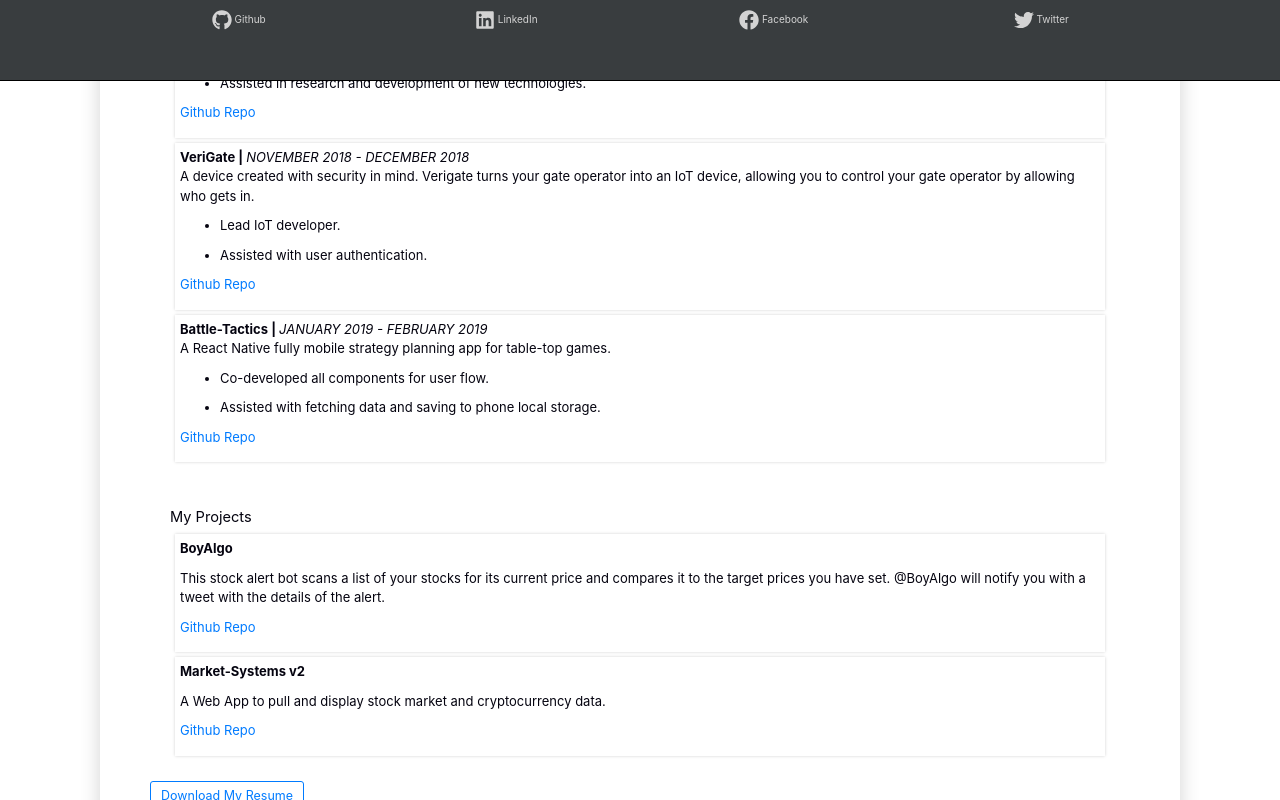
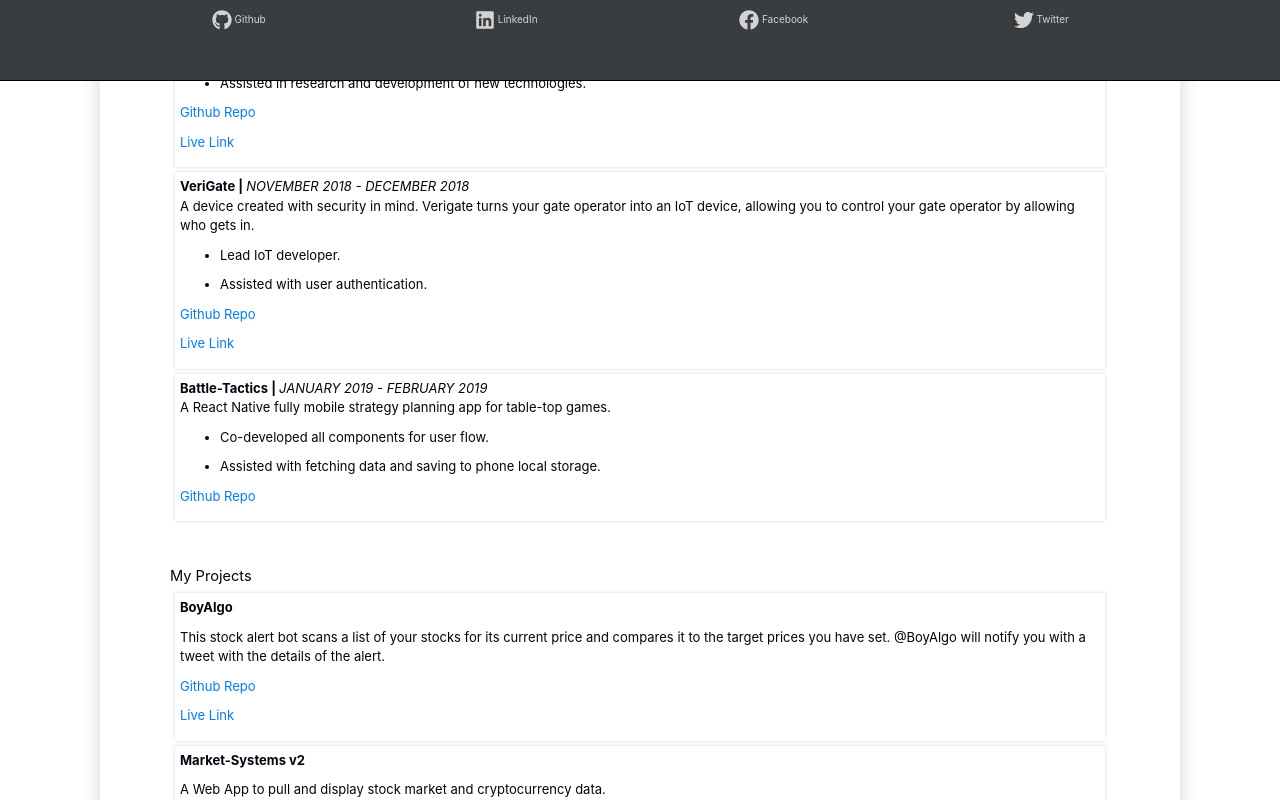
Before and after one commit to trizmo/profile-react, a React (Create React App) app: page / in a window 1280 px wide. Shown: the part 720-1520 px from the top of the page. Built offline with nearby package versions, Linux system fonts and the light colour scheme.

Commit message:
added live links to resume

```diff
--- a/src/components/Resume.js
+++ b/src/components/Resume.js
@@ -44,6 +44,8 @@ export default class Resume extends Component {
                     </ul>
                   ))}
                   <a href={exp.repoLink}><p>Github Repo</p></a>
+                  {exp.liveLink ? (<a href={exp.liveLink} target="_blank"><p>Live Link</p></a>) : (console.log("")) }
+
                 </div>
               ) : (console.log(""))
           ))}
@@ -65,6 +67,7 @@ export default class Resume extends Component {
                   </ul>
                 ))}
                 <a href={exp.repoLink}><p>Github Repo</p></a>
+                {exp.liveLink ? (<a href={exp.liveLink} target="_blank"><p>Live Link</p></a>) : (console.log("")) }
 
               </div>) : (console.log(""))
 
--- a/src/data/projects.json
+++ b/src/data/projects.json
@@ -3,6 +3,7 @@
     "id": 1,
     "name": "GingerRed Naturals",
     "repoLink": "https://github.com/MrStevenNg/GingerRed-Naturals",
+    "liveLink": "https://www.gingerrednaturals.com/",
     "img": "https://trizmo.github.io/main-profile/assets/img/gingerrednat-fullweb.png",
     "description": "GingerRed Naturals is for a Mom in Montana that had a need for a showcase of her home-made natural products for her community.",
     "type": "work",
@@ -16,6 +17,7 @@
     "id": 2,
     "name": "VeriGate",
     "repoLink": "https://github.com/quipsquaff/project2",
+    "liveLink": "https://project-2-verigate.herokuapp.com/",
     "img": "https://trizmo.github.io/main-profile/assets/img/verigate.png",
     "description": "A device created with security in mind. Verigate turns your gate operator into an IoT device, allowing you to control your gate operator by allowing who gets in.",
     "type": "work",
@@ -30,6 +32,7 @@
     "id": 3,
     "name": "BoyAlgo",
     "repoLink": "https://github.com/trizmo/boy-algo",
+    "liveLink": "https://twitter.com/boyalgo",
     "img": "https://trizmo.github.io/main-profile/assets/img/boyalgo.png",
     "description": "This stock alert bot scans a list of your stocks for its current price and compares it to the target prices you have set. @BoyAlgo will notify you with a tweet with the details of the alert.",
     "type": "project",
@@ -43,6 +46,7 @@
     "id": 4,
     "name": "Battle-Tactics",
     "repoLink": "http://github.com/mrStevenNg/Battle-Tactics/",
+    "liveLink": "",
     "img": "../assets/battle-tactics1.png",
     "description": "A React Native fully mobile strategy planning app for table-top games.",
     "type": "work",
@@ -57,6 +61,7 @@
     "id": 5,
     "name": "Market-Systems v2",
     "repoLink": "http://github.com/trizmo/stock-system/",
+    "liveLink": "https://trizmo.github.io/stock-system/index.html",
     "img": "../assets/market-systems1.png",
     "description": "A Web App to pull and display stock market and cryptocurrency data.",
     "type": "project",
```
